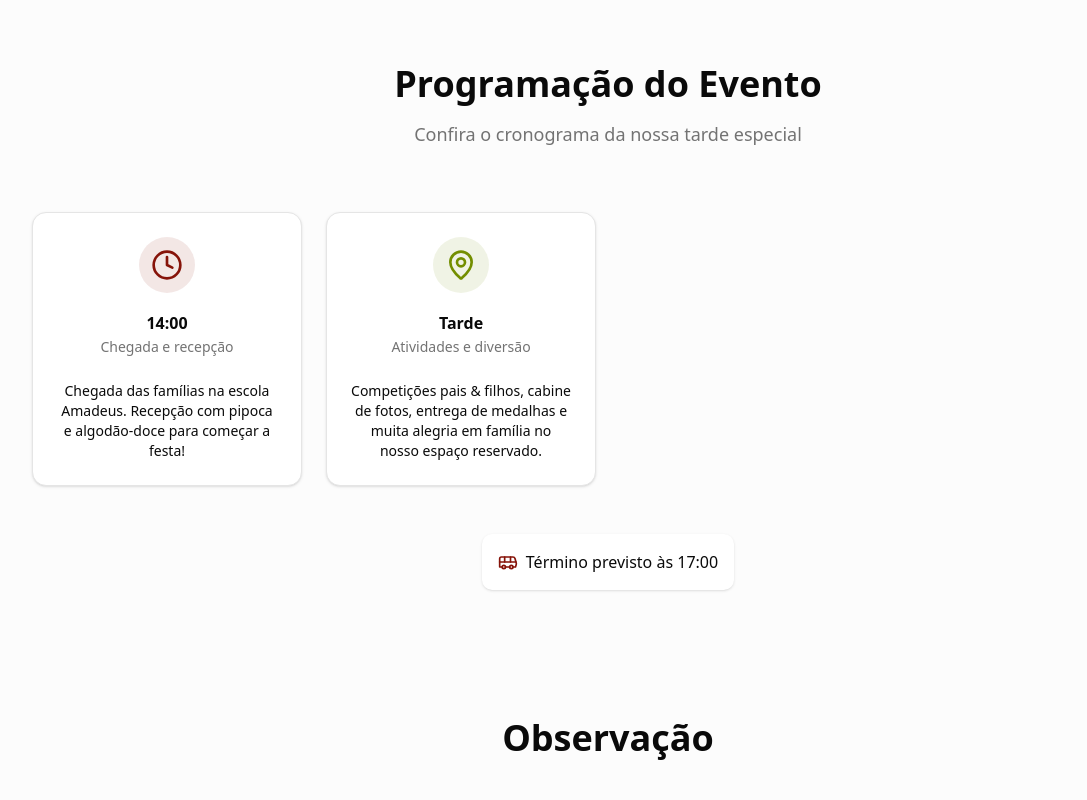
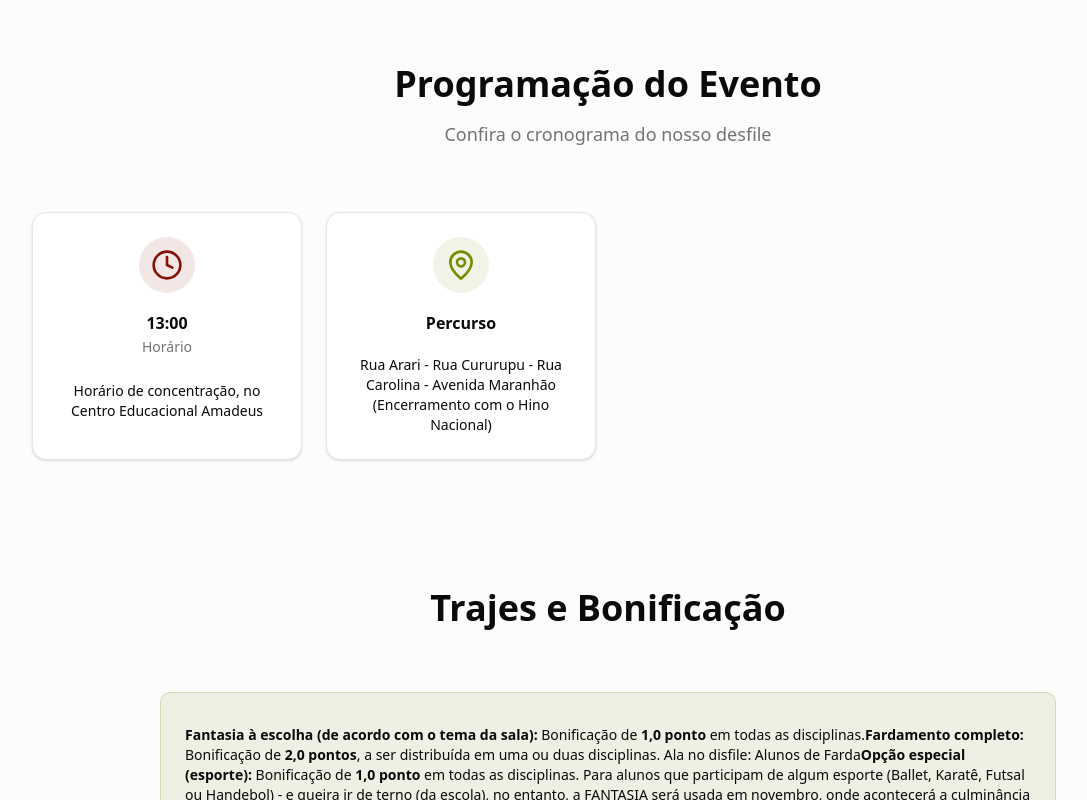
Before and after one commit to pedrologapp/amadeus2025desfile, a React (Vite) app: page / in a window 1280 px wide. Shown: the part 1540-2340 px from the top of the page, without its empty margins (32-1119 px from the left). Built offline with nearby package versions, Linux system fonts and the light colour scheme.

Commit message:
Update App.jsx

```diff
--- a/src/App.jsx
+++ b/src/App.jsx
@@ -284,7 +284,7 @@ function App() {
           <div className="text-center mb-16">
             <h2 className="text-4xl font-bold mb-4">Programação do Evento</h2>
             <p className="text-lg text-muted-foreground">
-              Confira o cronograma da nossa tarde especial
+              Confira o cronograma do nosso desfile
             </p>
           </div>
 
@@ -294,12 +294,12 @@ function App() {
                 <div className="mx-auto mb-4 p-3 bg-primary/10 rounded-full w-fit">
                   <Clock className="h-8 w-8 text-primary" />
                 </div>
-                <CardTitle>14:00</CardTitle>
-                <CardDescription>Chegada e recepção</CardDescription>
+                <CardTitle>13:00</CardTitle>
+                <CardDescription>Horário</CardDescription>
               </CardHeader>
               <CardContent>
                 <p className="text-sm text-center">
-                  Chegada das famílias na escola Amadeus. Recepção com pipoca e algodão-doce para começar a festa!
+                  Horário de concentração, no Centro Educacional Amadeus
                 </p>
               </CardContent>
             </Card>
@@ -308,23 +308,24 @@ function App() {
                 <div className="mx-auto mb-4 p-3 bg-accent/10 rounded-full w-fit">
                   <MapPin className="h-8 w-8 text-accent" />
                 </div>
-                <CardTitle>Tarde</CardTitle>
-                <CardDescription>Atividades e diversão</CardDescription>
+                <CardTitle>Percurso</CardTitle>
+                {/*   <CardDescription>Atividades e diversão</CardDescription>  */}
               </CardHeader>
               <CardContent>
                 <p className="text-sm text-center">
-                  Competições pais & filhos, cabine de fotos, entrega de medalhas e muita alegria em família no nosso espaço reservado.
+                  Rua Arari - Rua Cururupu - Rua Carolina - Avenida Maranhão (Encerramento com o Hino Nacional)
                 </p>
               </CardContent>
             </Card>
           </div>
-
+           {/*
           <div className="mt-12 text-center">
             <div className="inline-flex items-center space-x-2 bg-white p-4 rounded-lg shadow-sm">
               <Bus className="h-5 w-5 text-primary" />
               <span className="font-medium">Término previsto às 17:00</span>
             </div>
           </div>
+          */}
         </div>
       </section>
 
@@ -332,18 +333,20 @@ function App() {
       <section id="documentacao" className="section-padding bg-muted/30">
         <div className="container mx-auto max-w-4xl">
           <div className="text-center mb-16">
-            <h2 className="text-4xl font-bold mb-4">Observação</h2>
+            <h2 className="text-4xl font-bold mb-4">Trajes e Bonificação</h2>
             <p className="text-lg text-muted-foreground">
             </p>
           </div>
 
           <div className="mt-8 p-6 bg-accent/10 rounded-lg border border-accent/20">
             <div className="flex items-start space-x-3">
-              <Heart className="h-6 w-6 text-accent mt-1" />
+              {/* <Heart className="h-6 w-6 text-accent mt-1" /> */}
               <div>
                 <h4 className="font-semibold text-accent mb-2"></h4>
                 <p className="text-sm">
-                  A mãe poderá participar ao lado do pai, tornando o dia ainda mais completo!
+                  <strong>Fantasia à escolha (de acordo com o tema da sala):</strong> Bonificação de <strong>1,0 ponto</strong> em todas as disciplinas.
+                  <strong>Fardamento completo:</strong> Bonificação de <strong>2,0 pontos</strong>, a ser distribuída em uma ou duas disciplinas. Ala no disfile: Alunos de Farda
+                  <strong>Opção especial (esporte):</strong> Bonificação de <strong>1,0 ponto</strong> em todas as disciplinas. Para alunos que participam de algum esporte (Ballet, Karatê, Futsal ou Handebol) - e queira ir de terno (da escola), no entanto, a FANTASIA será usada em novembro, onde acontecerá a culminância do evento.
                 </p>
               </div>
             </div>
```
